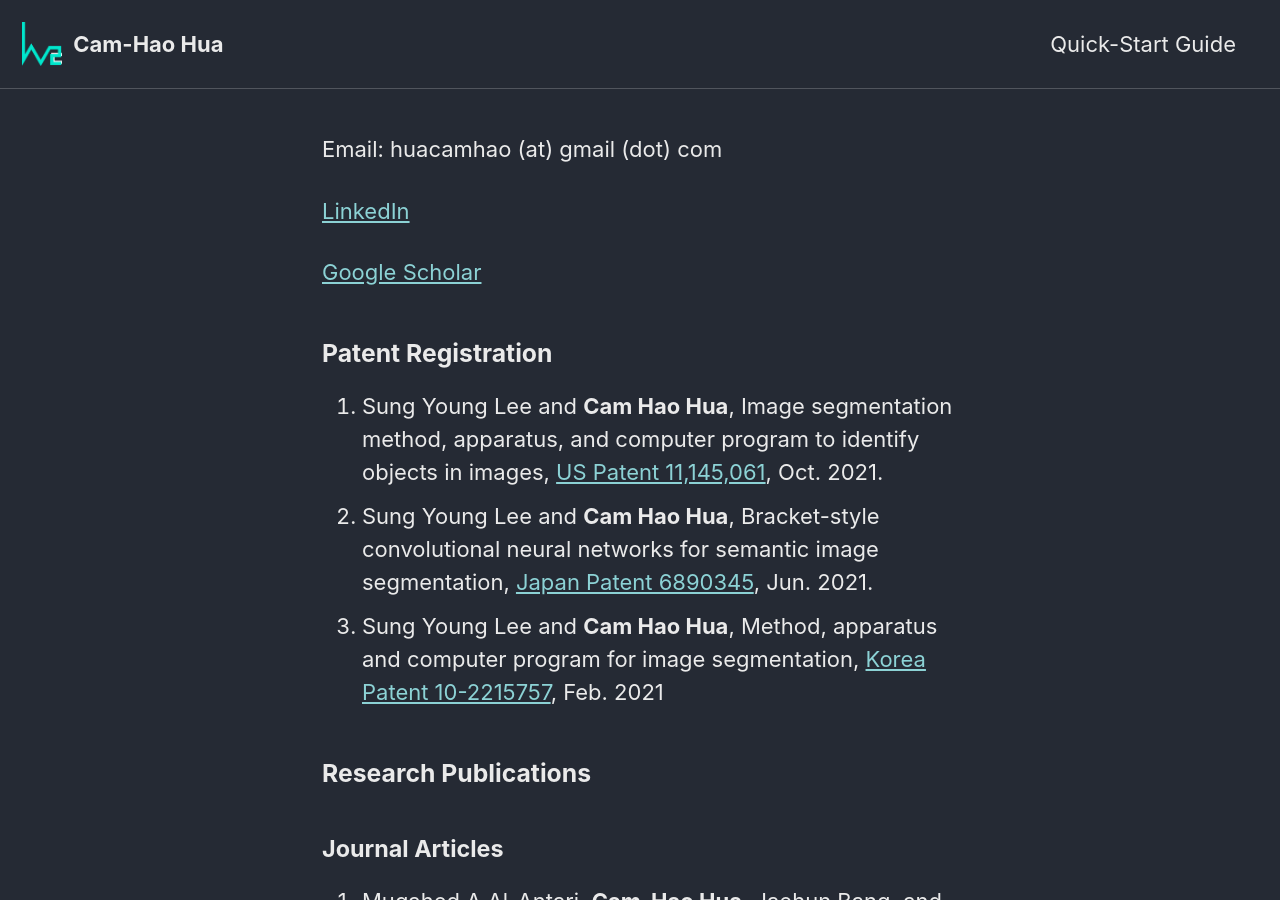
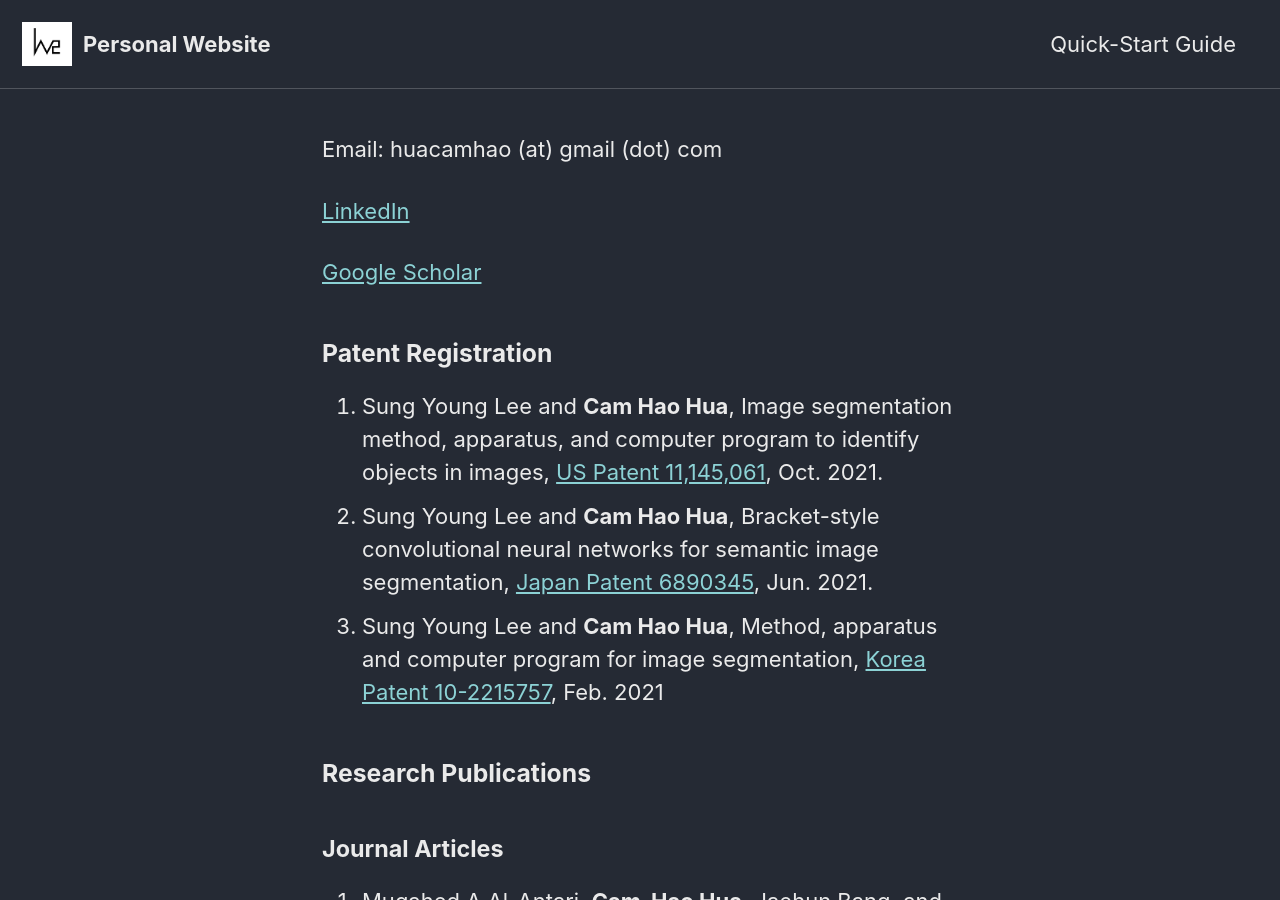
Before and after one commit to camhao168/camhao168.github.io, a Jekyll site: the page built from index.md, in a window 1280 px wide and 900 px high. Built offline with Jekyll 4.4.1, drawn with Linux system fonts in a browser that asks for light colours; cached includes are drawn as plain includes; our own code applies the rules of GitHub Pages for plain Markdown files; the list of posts is cut into pages by our own code.

Commit message:
Update _config.yml

```diff
--- a/_config.yml
+++ b/_config.yml
@@ -25,8 +25,8 @@ url                      : "https://camhao168.github.io" # the base hostname & p
 baseurl                  : # the subpath of your site, e.g. "/blog"
 repository               : # GitHub username/repo-name e.g. "mmistakes/minimal-mistakes"
 teaser                   : # path of fallback teaser image, e.g. "/assets/images/500x300.png"
-logo                     : "/assets/images/h2c_logo_dark.png" # path of logo image to display in the masthead, e.g. "/assets/images/88x88.png"
-masthead_title           : "Cam-Hao Hua" # overrides the website title displayed in the masthead, use " " for no title
+logo                     : "/assets/images/h2c_logo.png" # path of logo image to display in the masthead, e.g. "/assets/images/88x88.png"
+masthead_title           : "Personal Website" # overrides the website title displayed in the masthead, use " " for no title
 # breadcrumbs            : true # true, false (default)
 words_per_minute         : 200
 comments:
```
